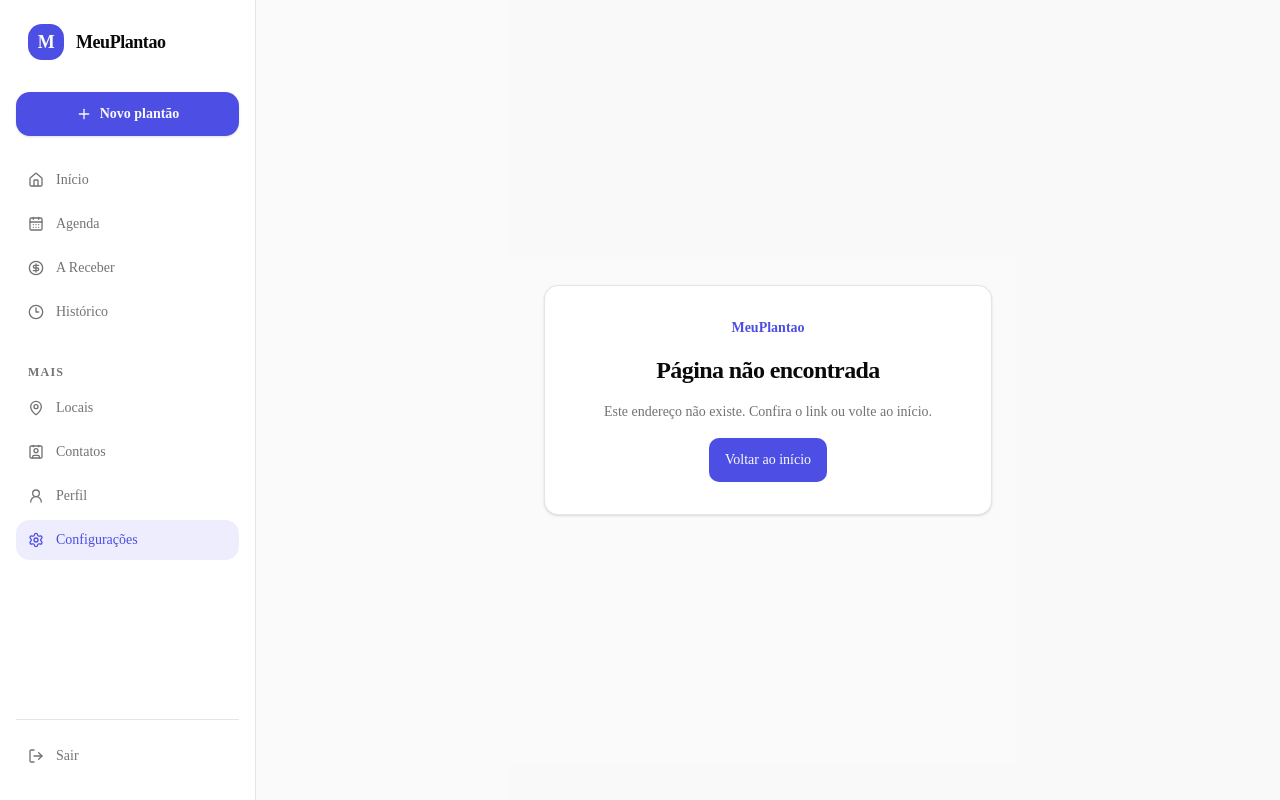
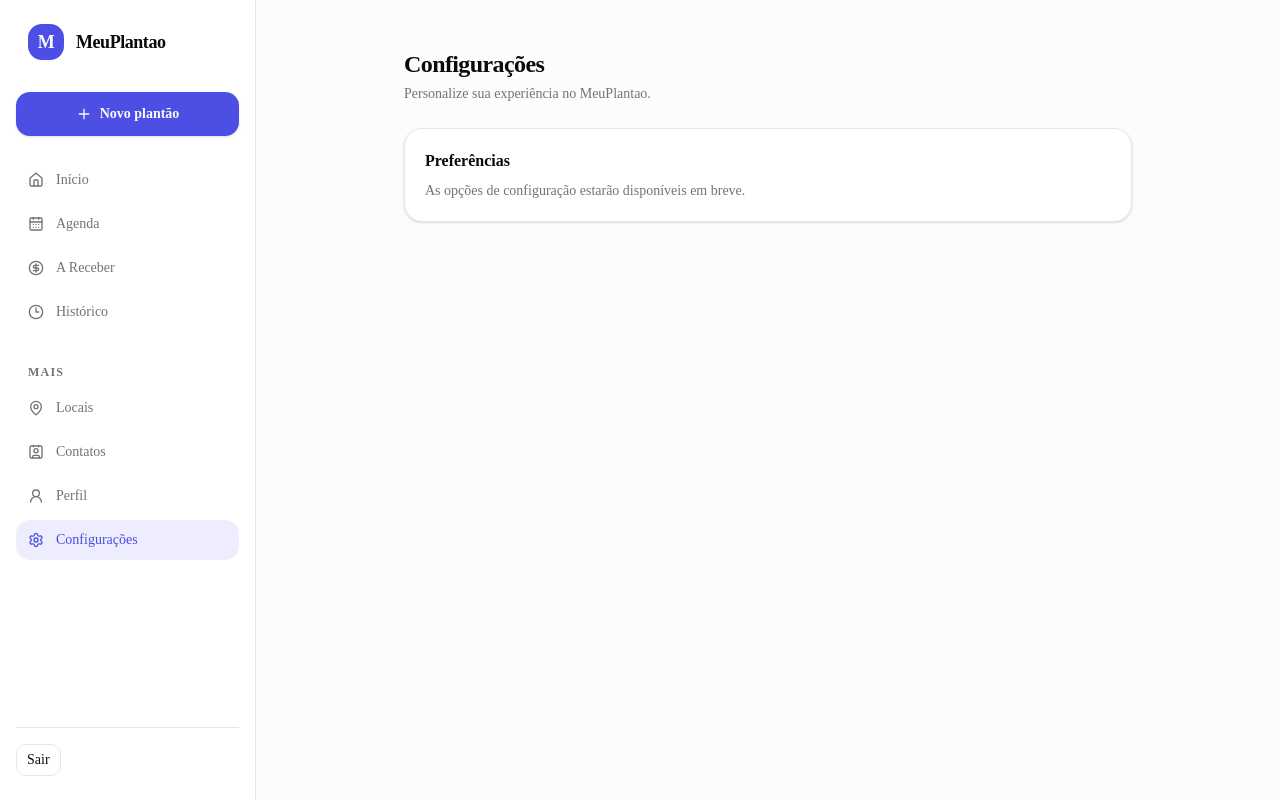
Before and after one commit to lMaick/meuplantao, a Next.js app: page /configuracoes in a window 1280 px wide. Before the commit this address had no page. Built offline with nearby package versions, Linux system fonts and the light colour scheme.

Commit message:
fix: complete appshell routes and new shift action

```diff
--- /dev/null
+++ b/src/app/configuracoes/page.tsx
@@ -0,0 +1,3 @@
+import { Card } from "@/components/ui/card";
+import { PageHeader } from "@/components/ui/page-header";
+export default function SettingsPage() { return <div className="mx-auto max-w-3xl px-5 py-6"><PageHeader title="Configurações" description="Personalize sua experiência no MeuPlantao." /><Card className="p-5"><h2 className="font-semibold">Preferências</h2><p className="mt-2 text-sm text-muted-foreground">As opções de configuração estarão disponíveis em breve.</p></Card></div>; }
--- /dev/null
+++ b/src/app/perfil/page.tsx
@@ -0,0 +1,3 @@
+import { Card } from "@/components/ui/card";
+import { PageHeader } from "@/components/ui/page-header";
+export default function ProfilePage() { return <div className="mx-auto max-w-3xl px-5 py-6"><PageHeader title="Perfil" description="Consulte seus dados pessoais." /><Card className="p-5"><h2 className="font-semibold">Seu perfil</h2><p className="mt-2 text-sm text-muted-foreground">As configurações de perfil estarão disponíveis em breve.</p></Card></div>; }
--- a/src/components/shifts/shift-calendar.tsx
+++ b/src/components/shifts/shift-calendar.tsx
@@ -1,5 +1,6 @@
 "use client";
 import { useMemo, useState } from "react";
+import { useSearchParams } from "next/navigation";
 import { CalendarDays, ChevronLeft, ChevronRight, Clock3, Pencil, Plus, Trash2, X } from "lucide-react";
 import { Button } from "@/components/ui/button";
 import { createShift, removeShift, updateShift, type Shift, type ShiftStatus } from "@/lib/shifts";
@@ -11,8 +12,8 @@ const labels: Record<ShiftStatus,string> = { agendado:"Agendado", realizado:"Rea
 const colors: Record<ShiftStatus,string> = { agendado:"bg-amber-100 text-amber-800", realizado:"bg-emerald-100 text-emerald-800", cancelado:"bg-slate-100 text-slate-500" };
 const iso = (d: Date) => d.toISOString().slice(0,10);
 
-export function ShiftCalendar({ initialShifts, places }: { initialShifts: Shift[]; places: Place[] }) {
-  const today = new Date(); const [cursor,setCursor] = useState(new Date(today.getFullYear(),today.getMonth(),1)); const [selected,setSelected] = useState(iso(today)); const [shifts,setShifts] = useState(initialShifts); const [filter,setFilter] = useState<ShiftStatus|"todos">("todos"); const [editing,setEditing] = useState<Shift|null|false>(false);
+export function ShiftCalendar({ initialShifts, places, initialOpen = false }: { initialShifts: Shift[]; places: Place[]; initialOpen?: boolean }) {
+  const today = new Date(); const query = useSearchParams(); const [cursor,setCursor] = useState(new Date(today.getFullYear(),today.getMonth(),1)); const [selected,setSelected] = useState(iso(today)); const [shifts,setShifts] = useState(initialShifts); const [filter,setFilter] = useState<ShiftStatus|"todos">("todos"); const [editing,setEditing] = useState<Shift|null|false>(initialOpen || query.get("novo") === "1" ? null : false);
   const days = useMemo(() => { const start=new Date(cursor.getFullYear(),cursor.getMonth(),1).getDay(); const count=new Date(cursor.getFullYear(),cursor.getMonth()+1,0).getDate(); return Array.from({length:Math.ceil((start+count)/7)*7},(_,i)=>i<start||i>=start+count?null:new Date(cursor.getFullYear(),cursor.getMonth(),i-start+1)); },[cursor]);
   const visible=shifts.filter(s=>filter==="todos"||s.status===filter); const selectedShifts=visible.filter(s=>s.data===selected).sort((a,b)=>a.hora_inicio.localeCompare(b.hora_inicio)); const name=(id:string)=>places.find(p=>p.id===id)?.nome??"Local não encontrado";
   async function save(data: FormData) { const input={place_id:String(data.get("place_id")),data:String(data.get("data")),hora_inicio:String(data.get("hora_inicio")),hora_fim:String(data.get("hora_fim")),valor_previsto:Number(data.get("valor_previsto")),status:String(data.get("status")) as ShiftStatus}; const result=editing?await updateShift(editing.id,input):await createShift(input); setShifts(list=>editing?list.map(s=>s.id===result.id?result:s):[result,...list]); setSelected(result.data); setEditing(false); }
--- a/src/components/ui/app-shell.tsx
+++ b/src/components/ui/app-shell.tsx
@@ -7,6 +7,7 @@ import { CalendarDays, CircleDollarSign, Clock3, Contact, House, LogOut, MapPin,
 import { useState } from "react";
 import { cn } from "cn";
 import { Button } from "@/components/ui/button";
+import { LogoutButton } from "@/lib/auth/logout-button";
 
 const primary = [
   { href: "/dashboard", label: "Início", short: "Início", icon: House },
@@ -34,7 +35,7 @@ export function AppShell({ children }: { children: ReactNode }) {
         {primary.map(({ href, label, icon: Icon }) => <Link key={href} href={href} className={cn("flex items-center gap-3 rounded-xl px-3 py-2.5 text-sm font-medium", active(href) ? "bg-primary/10 text-primary" : "text-muted-foreground hover:bg-muted hover:text-foreground")}><Icon className="size-4" />{label}</Link>)}
         <p className="mb-1 mt-7 px-3 text-xs font-semibold uppercase tracking-widest text-muted-foreground">Mais</p>
         {more.map(({ href, label, icon: Icon }) => <Link key={href} href={href} className={cn("flex items-center gap-3 rounded-xl px-3 py-2.5 text-sm font-medium", active(href) ? "bg-primary/10 text-primary" : "text-muted-foreground hover:bg-muted hover:text-foreground")}><Icon className="size-4" />{label}</Link>)}
-        <div className="mt-auto border-t pt-4"><button className="flex w-full items-center gap-3 rounded-xl px-3 py-2.5 text-sm text-muted-foreground hover:bg-muted"><LogOut className="size-4" />Sair</button></div>
+        <div className="mt-auto border-t pt-4"><LogoutButton /></div>
       </nav>
     </aside>
     <header className="sticky top-0 z-20 flex h-16 items-center justify-between border-b bg-background/95 px-4 backdrop-blur lg:hidden"><Link href="/dashboard" className="flex items-center gap-2 font-bold"><span className="grid size-8 place-items-center rounded-lg bg-primary text-primary-foreground">M</span> MeuPlantao</Link><Button size="icon" variant="ghost" aria-label="Abrir menu" onClick={() => setOpen(true)}><Menu /></Button></header>
```
